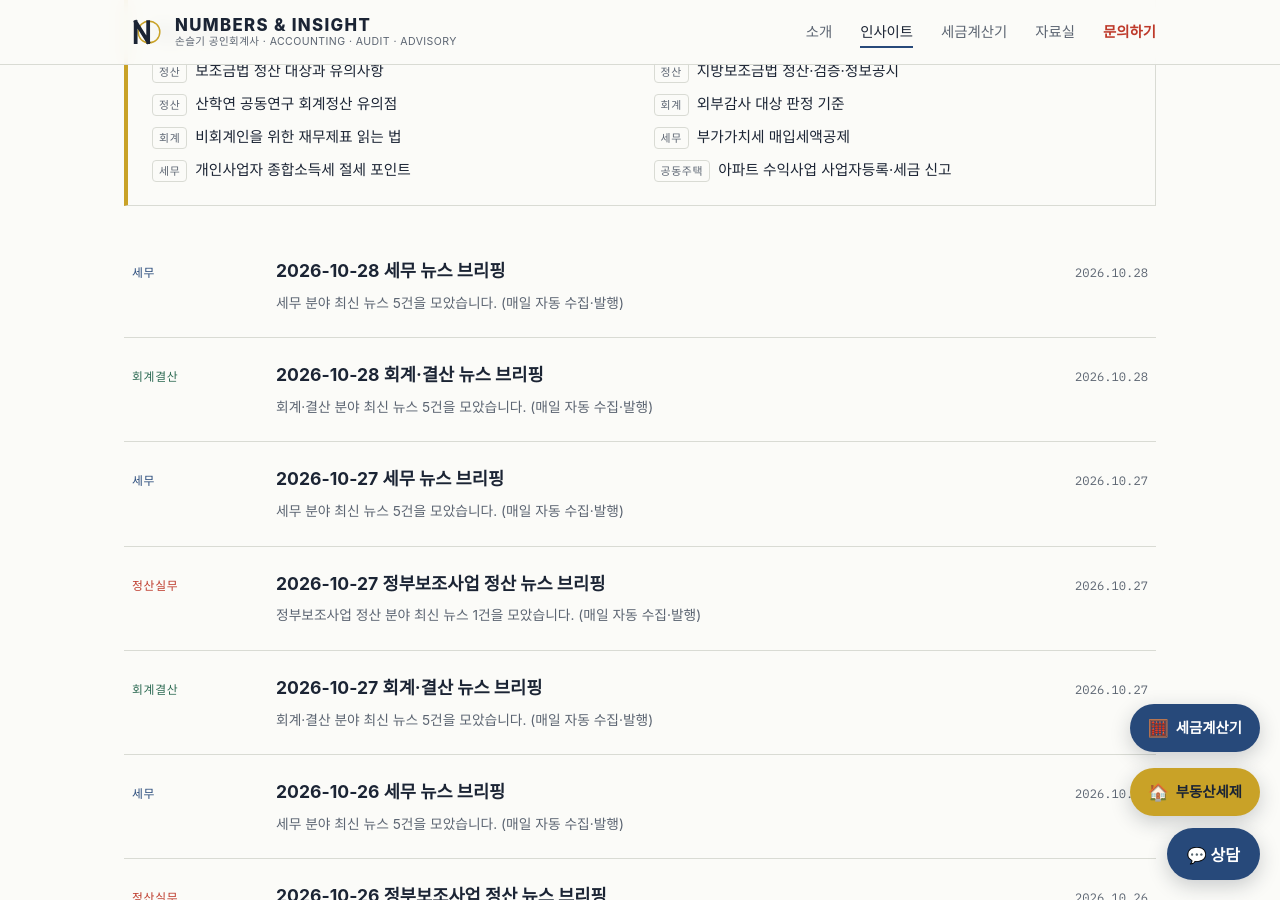
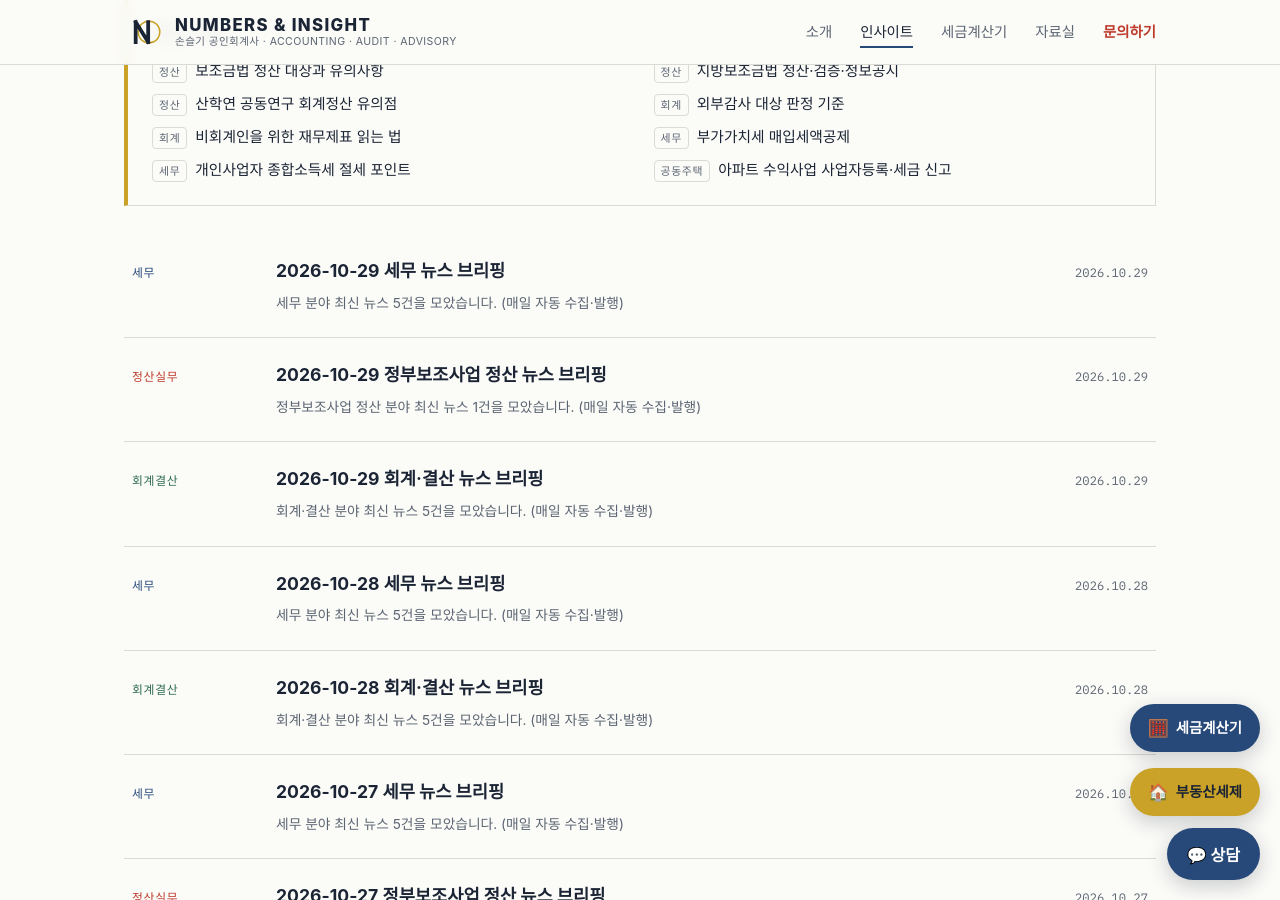
Before and after one commit to shinesky97/ccrnd-site, a Jekyll site: the page built from insights/index.html, in a window 1280 px wide and 900 px high, scrolled down 431 px. Built offline with Jekyll 4.4.1, drawn with Linux system fonts in a browser that asks for light colours; some web fonts are replaced.

Commit message:
뉴스 브리핑 자동 발행 (2026-10-29)

```diff
--- /dev/null
+++ b/_posts/2026-10-29-news-accounting-20261029.md
@@ -0,0 +1,25 @@
+---
+layout: post
+title: "2026-10-29 회계·결산 뉴스 브리핑"
+date: 2026-10-29
+category: accounting
+tags: [뉴스, 회계]
+summary: "회계·결산 분야 최신 뉴스 5건을 모았습니다. (매일 자동 수집·발행)"
+author: Numbers & Insight 자동 브리핑
+noindex: true
+sitemap: false
+---
+
+> 최신 **회계·결산** 관련 뉴스를 자동으로 모은 브리핑입니다. 자세한 내용은 각 원문 출처에서 확인해 주세요.
+
+## 주요 소식
+
+- **[한국공인회계사회, 내달 5일 제27회 지속가능성인증포럼 개최](https://news.google.com/rss/articles/CBMiZEFVX3lxTE5fc1hqUHcxdGxwd1RKRVZ2Y3lrQUtIUWx4ZTMxaWVTMmg4bWNvcWk1T2loRWQySE50VEhnMFd6SjllLVpIMGVZMUJZaU8xSXJNYUtUd3BFcnBfdXNRcFJFTjRsY2M?oc=5)** — 한국세정신문
+- **[한국공인회계사회, 11월 5일 '제27회 지속가능성인증포럼' 진행](https://news.google.com/rss/articles/CBMiXEFVX3lxTE5VelFmNVhESWJ1SXE2dmdmYUtKN2FHaHRlVmNUbUttQVBoLS1aUnpqN1BWNjA0Y0R6ZVJCVVJDTnhya3JRdW5ZdERoODI3WGJneWZmR3hKcUR0cDgt?oc=5)** — 뉴스핌
+- **[회계사회, 지속가능성 공시 인증 준비 본격 논의…내달 5일 포럼](https://news.google.com/rss/articles/CBMib0FVX3lxTE1OT2lzaE9lWjZrWGxjWGVfZzQtT0dyZG1GamEtWXpKSUhaa3FIdDJMamFHRlFITUVuZ2REWHJvZERrSnMxWXFTbmhmdlRSODRBVllBT2FEaXFzVzNFOVdCY3J0c2FtTVNCUElmZzQ0QQ?oc=5)** — 조세일보
+- **[실적 발표: Raymond James, 2026회계연도 4분기 예상치 상회…주가 상승](https://news.google.com/rss/articles/CBMib0FVX3lxTE03Y1hqV0F5eUdHc2ItM09BbTZVeUhIaGJOYUlCZzktZHZXWHFTU00taV9nUk9CZGxTdEhEV3ZySzlEUG1UbzlqX1l4b1Jyd0FaT0E0SVlpLV9kd2Q4V3I0UlNMRUNtYTVjX0U2Y2lfRQ?oc=5)** — Investing.com 한국어
+- **[중랑구의회, 예결특위 구성…2025회계연도 결산심사](https://news.google.com/rss/articles/CBMibkFVX3lxTE5ERWVFNGFLZXlodzd1UW1TMzE1WEV3SzZ4Z1NMMmg4ZkJlWkwyUWpfRzZqQWtJaDJfazBJckkycktxd0hWZFpGMXp1M0VtS0t5c0s0aGFSVUZxcVFSQTdGLTNYak5HMjFZWE9xcTF3?oc=5)** — 전국매일신문
+
+<div class="callout" markdown="1">
+본 브리핑은 외부 뉴스를 자동 수집한 것으로, 개별 사안의 판단은 최신 법령과 원문을 확인하시기 바랍니다. 구체적인 상담은 [문의](/contact/)를 이용해 주세요.
+</div>
--- /dev/null
+++ b/_posts/2026-10-29-news-settlement-20261029.md
@@ -0,0 +1,21 @@
+---
+layout: post
+title: "2026-10-29 정부보조사업 정산 뉴스 브리핑"
+date: 2026-10-29
+category: settlement
+tags: [뉴스, 보조금]
+summary: "정부보조사업 정산 분야 최신 뉴스 1건을 모았습니다. (매일 자동 수집·발행)"
+author: Numbers & Insight 자동 브리핑
+noindex: true
+sitemap: false
+---
+
+> 최신 **정부보조사업 정산** 관련 뉴스를 자동으로 모은 브리핑입니다. 자세한 내용은 각 원문 출처에서 확인해 주세요.
+
+## 주요 소식
+
+- **[안성시, 사회복지 보조금 사용 및 정산 엉망...감사결과 공개](https://news.google.com/rss/articles/CBMibEFVX3lxTE5pcmV1U1F0RnJ1dV9maTdrTnpyTURXa0NST3pNRHI3d19STkhWMWtmaDRpR2V0ZWNQVGJTNGpEYk5tY1pTdmpiSDFWYVdaXzROWjhuWExTV3I1Y29wNUNYVUJ3NWJBLVh6WmhNcQ?oc=5)** — 시사안성
+
+<div class="callout" markdown="1">
+본 브리핑은 외부 뉴스를 자동 수집한 것으로, 개별 사안의 판단은 최신 법령과 원문을 확인하시기 바랍니다. 구체적인 상담은 [문의](/contact/)를 이용해 주세요.
+</div>
--- /dev/null
+++ b/_posts/2026-10-29-news-tax-20261029.md
@@ -0,0 +1,25 @@
+---
+layout: post
+title: "2026-10-29 세무 뉴스 브리핑"
+date: 2026-10-29
+category: tax
+tags: [뉴스, 세무]
+summary: "세무 분야 최신 뉴스 5건을 모았습니다. (매일 자동 수집·발행)"
+author: Numbers & Insight 자동 브리핑
+noindex: true
+sitemap: false
+---
+
+> 최신 **세무** 관련 뉴스를 자동으로 모은 브리핑입니다. 자세한 내용은 각 원문 출처에서 확인해 주세요.
+
+## 주요 소식
+
+- **["거주자판정부터 부동산까지" 세무사회, 내달 12일 홍콩 현지서 세무설명회 개최](https://news.google.com/rss/articles/CBMiZEFVX3lxTE9KV2lLdW9FT2ZCU2N0dXRpR1J0bzFzNWJCYW1vZXFqemYyTVNVT0I4VUU3cC1pTjh5eFA4T05lcWFQQ21DTkY1eHRTNmV0NzBVRU9zWHp1SGZycUVIT3BrV24wMGE?oc=5)** — 한국세정신문
+- **[[신간] ‘세무조사, 두려움에서 확신으로’…전임 국세청장들 ‘격찬’](https://news.google.com/rss/articles/CBMiakFVX3lxTE84MFpodG4xSUZXWllyM1Q4dXdENkgxUnE2cnFGZlA1eWFQTVg3UUdMd0ZfblN4bWczc0plcmg0RndwdzRuTmFzckh5Q25RRm9LUHlBVVhfZWR6WDh5aEZ5UlNkcVNGVHZJblE?oc=5)** — Daily NTN
+- **[일자리·투자 확대하면 정기 세무조사 안 받는다](https://news.google.com/rss/articles/CBMiWkFVX3lxTFBSOFU2cXNwNGpxbVFabExpUkF0emVCM1ZzRmVOQVhibm9qejgzbUxCem5LMndSY0EzRGdKRXZHZk02R0kwVGx6VmdXZ28xT1MxNThWa3ZZQ25Bdw?oc=5)** — 브릿지경제
+- **[2026 연말정산 월세 세액공제 조건: 배우자·다자녀 기준과 현금영수증 신청법](https://news.google.com/rss/articles/CBMiVkFVX3lxTE5LR1JPQktacFF3WkRXQUt3eDE0ME9jcGt2Wi1GaDVLd1ZaNU1tdENHb0JBWk9ZLUZNd1hzS1I3T2w1UHVLbnRnay14VGFIbDhPS0FIal9R?oc=5)** — 고향사랑기부제 위기브
+- **[경력자만 찾던 세무업계 바꿨다...한국세무사회, 실무인재 339명 키워낸 ‘취업 혁신’](https://news.google.com/rss/articles/CBMibkFVX3lxTE9ZYjB0d0xoOTA0U3E1VVVNb3BGak1ib3lZbXc1b1ZrV0ZFd0w4a2VvaGxLT1pyOGwwQTNKTzM1ZTRCVWtnNHppa3hFSFJ1NkNlMWNrRTJjNFJDRmlXcTBlOEp6Wkl3LW9aUEcwMUdR?oc=5)** — 세무사신문
+
+<div class="callout" markdown="1">
+본 브리핑은 외부 뉴스를 자동 수집한 것으로, 개별 사안의 판단은 최신 법령과 원문을 확인하시기 바랍니다. 구체적인 상담은 [문의](/contact/)를 이용해 주세요.
+</div>
```
Also changed, not shown: _data/news_seen.json.
